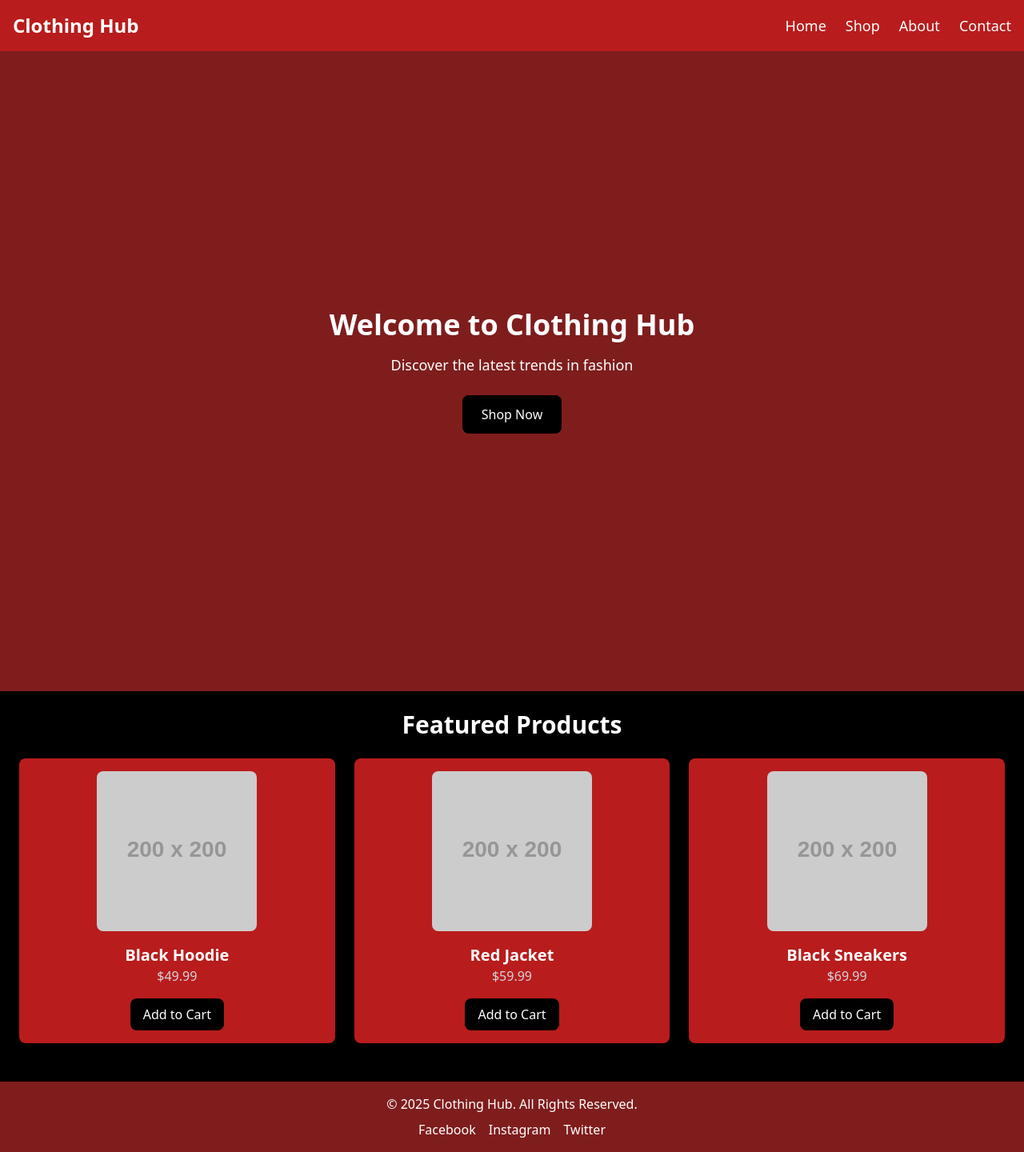
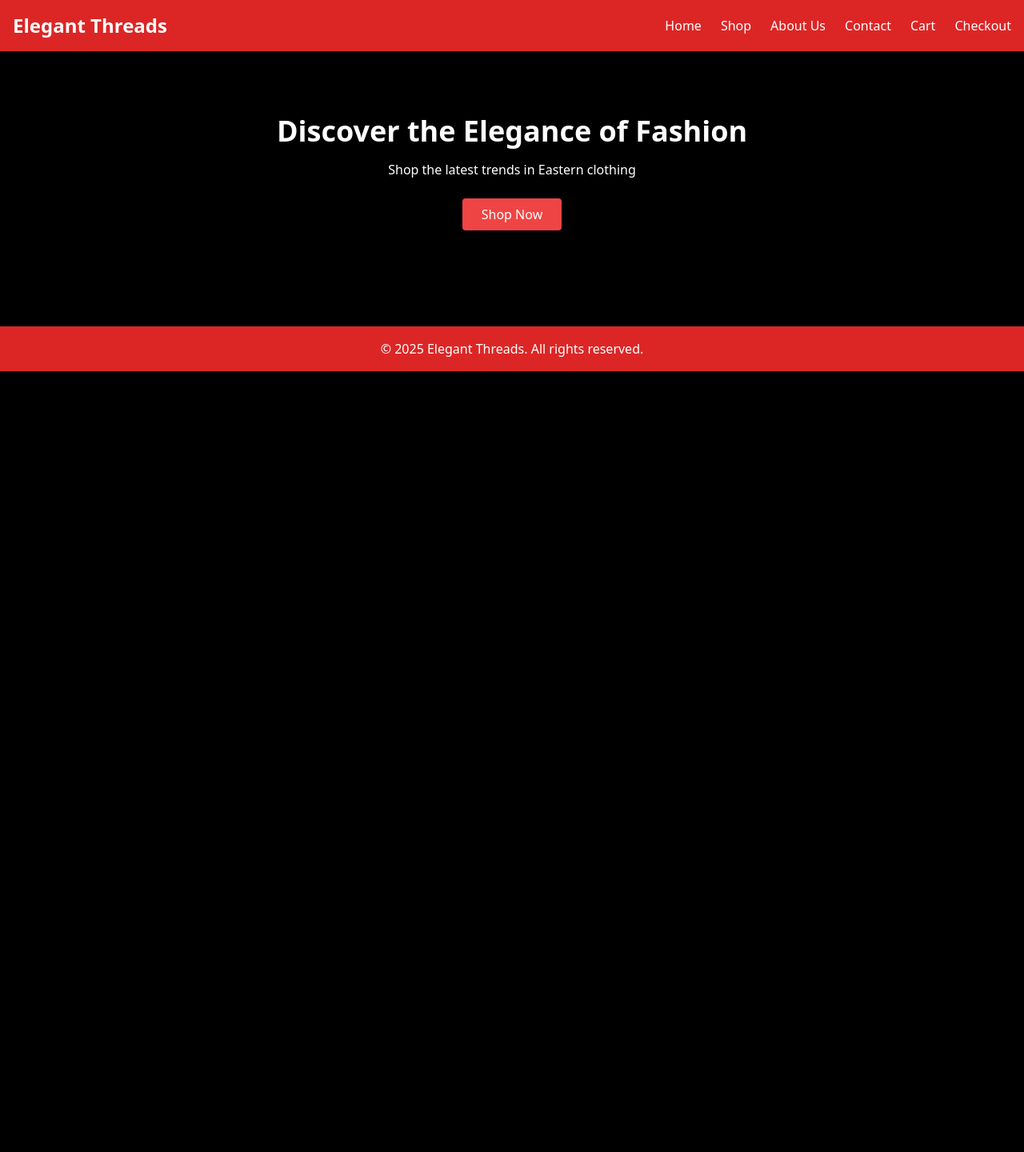
Before and after one commit to mairahafeez24/MyPro1, a plain HTML site: page index2.html in a window 1280 px wide. Shown: the whole page at 80% size. After the commit the page ends 800 px from the top, so only its background shows below. Drawn offline with nearby package versions, Linux system fonts and the light colour scheme; placeholder pictures from the web are drawn by us.

Commit message:
Updated files

```diff
--- a/# style.css
+++ /dev/null
@@ -1,6 +0,0 @@
-body{
-    background-color: black;
-}
-h1{
-
-}
--- a/index2.html
+++ b/index2.html
@@ -3,83 +3,115 @@
 <head>
     <meta charset="UTF-8">
     <meta name="viewport" content="width=device-width, initial-scale=1.0">
-    <title>Red & Black Clothing Store</title>
+    <title>Elegant Threads</title>
     <script src="https://cdn.tailwindcss.com"></script>
+    <script defer src="script.js"></script>
 </head>
 <body class="bg-black text-white">
-
     <!-- Navbar -->
-    <nav class="bg-red-700 p-4">
+    <nav class="bg-red-600 p-4">
         <div class="container mx-auto flex justify-between items-center">
-            <h1 class="text-2xl font-bold">Clothing Hub</h1>
-            <button id="menuBtn" class="text-white text-2xl md:hidden">&#9776;</button>
-            <ul id="menu" class="hidden md:flex space-x-6 text-white text-lg">
-                <li><a href="#" class="hover:text-gray-300">Home</a></li>
-                <li><a href="#" class="hover:text-gray-300">Shop</a></li>
-                <li><a href="#" class="hover:text-gray-300">About</a></li>
-                <li><a href="#" class="hover:text-gray-300">Contact</a></li>
+            <h1 class="text-2xl font-bold">Elegant Threads</h1>
+            <ul class="flex space-x-6">
+                <li><a href="#home" onclick="showPage('home')" class="hover:text-gray-300">Home</a></li>
+                <li><a href="#shop" onclick="showPage('shop')" class="hover:text-gray-300">Shop</a></li>
+                <li><a href="#about" onclick="showPage('about')" class="hover:text-gray-300">About Us</a></li>
+                <li><a href="#contact" onclick="showPage('contact')" class="hover:text-gray-300">Contact</a></li>
+                <li><a href="#cart" onclick="showPage('cart')" class="hover:text-gray-300">Cart</a></li>
+                <li><a href="#checkout" onclick="showPage('checkout')" class="hover:text-gray-300">Checkout</a></li>
             </ul>
         </div>
     </nav>
 
-    <!-- Hero Section -->
-    <header class="h-screen flex flex-col justify-center items-center text-center bg-red-900 p-6">
-        <h2 class="text-4xl font-bold mb-4">Welcome to Clothing Hub</h2>
-        <p class="text-lg">Discover the latest trends in fashion</p>
-        <a href="#" class="mt-6 bg-black text-white px-6 py-3 rounded-lg hover:bg-gray-700">Shop Now</a>
-    </header>
+    <!-- Pages -->
+    <div id="home" class="page">
+        <section class="text-center py-20">
+            <h2 class="text-4xl font-bold">Discover the Elegance of Fashion</h2>
+            <p class="mt-4">Shop the latest trends in Eastern clothing</p>
+            <button class="mt-6 bg-red-500 px-6 py-2 rounded hover:bg-red-700" onclick="showPage('shop')">Shop Now</button>
+        </section>
+    </div>
 
-    <!-- Featured Products Section -->
-    <section class="container mx-auto p-6">
-        <h2 class="text-3xl font-bold text-center mb-6">Featured Products</h2>
-        <div class="grid grid-cols-1 md:grid-cols-3 gap-6">
+    <div id="shop" class="page hidden container mx-auto py-10">
+        <h2 class="text-3xl font-bold text-center mb-6">Our Collection</h2>
+        <div class="grid grid-cols-1 md:grid-cols-3 gap-6" id="product-list">
+            <!-- Products will be loaded here dynamically -->
+        </div>
+    </div>
 
-            <!-- Product 1 -->
-            <div class="bg-red-700 p-4 rounded-lg shadow-lg text-center">
-                <img src="https://via.placeholder.com/200" class="mx-auto mb-4 rounded-lg">
-                <h3 class="text-xl font-semibold">Black Hoodie</h3>
-                <p class="text-gray-300">$49.99</p>
-                <button class="bg-black text-white px-4 py-2 mt-4 rounded-lg hover:bg-gray-700">Add to Cart</button>
-            </div>
+    <div id="about" class="page hidden text-center py-20">
+        <h2 class="text-3xl font-bold">About Elegant Threads</h2>
+        <p class="mt-4">We bring you the finest Eastern fashion with a blend of modern trends.</p>
+    </div>
 
-            <!-- Product 2 -->
-            <div class="bg-red-700 p-4 rounded-lg shadow-lg text-center">
-                <img src="https://via.placeholder.com/200" class="mx-auto mb-4 rounded-lg">
-                <h3 class="text-xl font-semibold">Red Jacket</h3>
-                <p class="text-gray-300">$59.99</p>
-                <button class="bg-black text-white px-4 py-2 mt-4 rounded-lg hover:bg-gray-700">Add to Cart</button>
-            </div>
+    <div id="contact" class="page hidden text-center py-20">
+        <h2 class="text-3xl font-bold">Contact Us</h2>
+        <p class="mt-4">Email: support@elegantthreads.com</p>
+    </div>
 
-            <!-- Product 3 -->
-            <div class="bg-red-700 p-4 rounded-lg shadow-lg text-center">
-                <img src="https://via.placeholder.com/200" class="mx-auto mb-4 rounded-lg">
-                <h3 class="text-xl font-semibold">Black Sneakers</h3>
-                <p class="text-gray-300">$69.99</p>
-                <button class="bg-black text-white px-4 py-2 mt-4 rounded-lg hover:bg-gray-700">Add to Cart</button>
-            </div>
+    <div id="cart" class="page hidden container mx-auto py-10">
+        <h2 class="text-3xl font-bold text-center mb-6">Shopping Cart</h2>
+        <div id="cart-items"></div>
+    </div>
 
-        </div>
-    </section>
-
-    <!-- Footer -->
-    <footer class="bg-red-900 text-center p-4 mt-6">
-        <p>&copy; 2025 Clothing Hub. All Rights Reserved.</p>
-        <div class="flex justify-center space-x-4 mt-2">
-            <a href="#" class="hover:text-gray-300">Facebook</a>
-            <a href="#" class="hover:text-gray-300">Instagram</a>
-            <a href="#" class="hover:text-gray-300">Twitter</a>
-        </div>
+    <footer class="bg-red-600 text-center py-4 mt-10">
+        <p>&copy; 2025 Elegant Threads. All rights reserved.</p>
     </footer>
 
-    <!-- JavaScript for Mobile Menu -->
     <script>
-        const menuBtn = document.getElementById("menuBtn");
-        const menu = document.getElementById("menu");
+        const products = [
+            { id: 1, name: "Designer Kurta", price: 50, image: "product1.jpg" },
+            { id: 2, name: "Ethnic Sherwani", price: 120, image: "product2.jpg" },
+            { id: 3, name: "Silk Saree", price: 80, image: "product3.jpg" }
+        ];
 
-        menuBtn.addEventListener("click", () => {
-            menu.classList.toggle("hidden");
+        function loadProducts() {
+            let productContainer = document.getElementById("product-list");
+            productContainer.innerHTML = "";
+            products.forEach(product => {
+                productContainer.innerHTML += `
+                    <div class="bg-gray-900 p-4 rounded shadow-lg">
+                        <img src="${product.image}" alt="${product.name}" class="w-full h-64 object-cover">
+                        <h3 class="text-xl mt-4">${product.name}</h3>
+                        <p class="text-red-500">$${product.price}</p>
+                        <button onclick="addToCart(${product.id})" class="bg-red-500 px-4 py-2 mt-4 rounded hover:bg-red-700">Add to Cart</button>
+                    </div>`;
+            });
+        }
+
+        let cart = [];
+        function addToCart(productId) {
+            let product = products.find(p => p.id === productId);
+            cart.push(product);
+            updateCart();
+        }
+
+        function updateCart() {
+            let cartContainer = document.getElementById("cart-items");
+            cartContainer.innerHTML = "";
+            cart.forEach((item, index) => {
+                cartContainer.innerHTML += `
+                    <div class="bg-gray-900 p-4 rounded flex justify-between items-center mt-2">
+                        <span>${item.name} - $${item.price}</span>
+                        <button onclick="removeFromCart(${index})" class="bg-red-500 px-2 py-1 rounded hover:bg-red-700">Remove</button>
+                    </div>`;
+            });
+        }
+
+        function removeFromCart(index) {
+            cart.splice(index, 1);
+            updateCart();
+        }
+
+        function showPage(pageId) {
+            document.querySelectorAll(".page").forEach(page => page.classList.add("hidden"));
+            document.getElementById(pageId).classList.remove("hidden");
+        }
+
+        document.addEventListener("DOMContentLoaded", () => {
+            loadProducts();
+            showPage('home');
         });
     </script>
-
 </body>
 </html>
```
